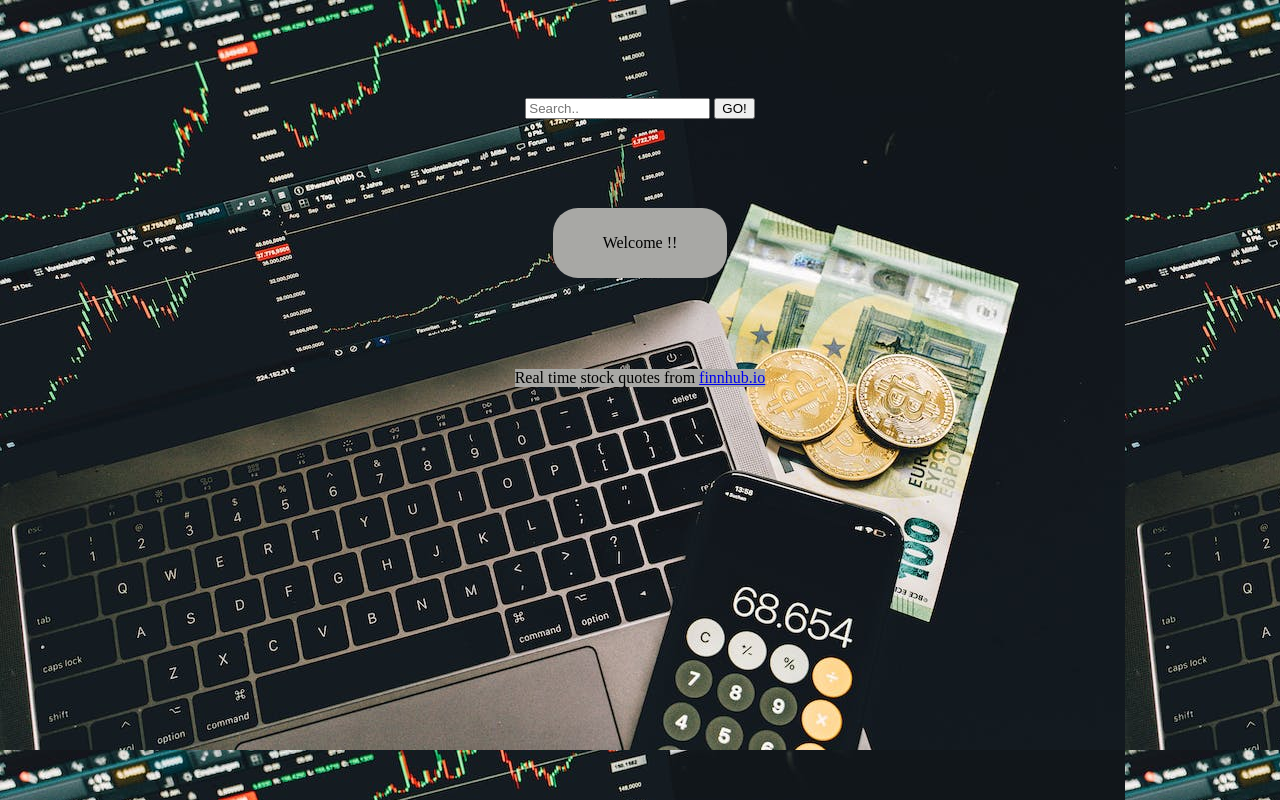
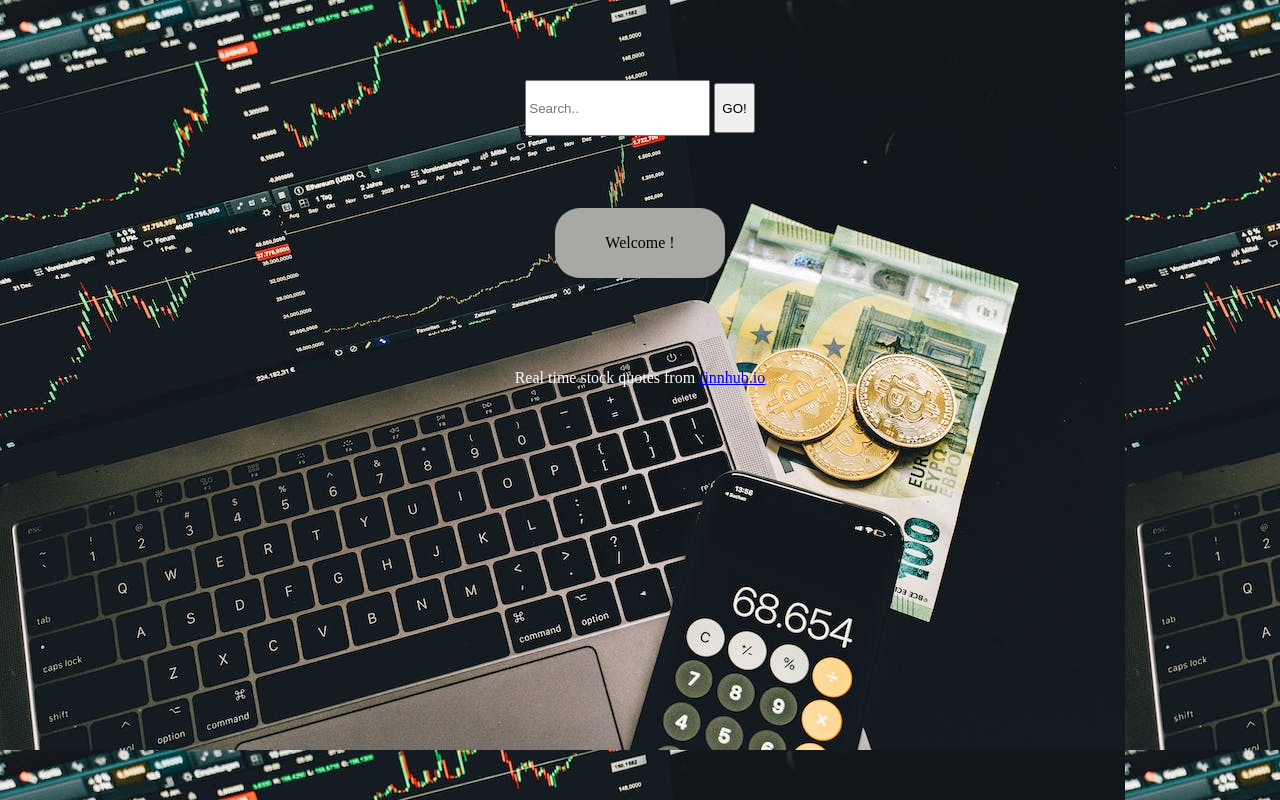
Before and after one commit to amina0914/Full_Stack_Web_App, a website: page public/index.html in a window 1280 px wide. Drawn offline with Linux system fonts and the light colour scheme; no server answers.

Commit message:
modified style a little, changed the height of the search box and the color of the source paragraph for better display

```diff
--- a/public/index.html
+++ b/public/index.html
@@ -16,12 +16,12 @@
       <input type="text" list="stock-list" id="stock-choice" name="stock-choice" placeholder="Search.." required />
       <datalist id="stock-list">
       </datalist>
-      <input type="submit" value="GO!" />
+      <input id="go-button" type="submit" value="GO!" />
     </form>
 
   </div>
   <div id="result_box">
-    <p id="result">Welcome !!</p>
+    <p id="result">Welcome !</p>
   </div>
   <div id="source_box">
     <p id="source_p">Real time stock quotes from <a href="https://finnhub.io">finnhub.io</a></p>
--- a/public/styles/style.css
+++ b/public/styles/style.css
@@ -11,10 +11,14 @@ body{
   height:200px;
 }
 
-/* #stock-choice{
-  height: 70px;
+#stock-choice{
+  height: 50px;
   width: auto;
-} */
+}
+#go-button{
+  height: 50px;
+  width: auto;
+}
 
 #result_box{
   border-radius: 25px;
@@ -32,7 +36,7 @@ body{
 
 
 #source_p{
-  background: #a8a8a5;
+  color: white;
 }
 
 .error {
```
